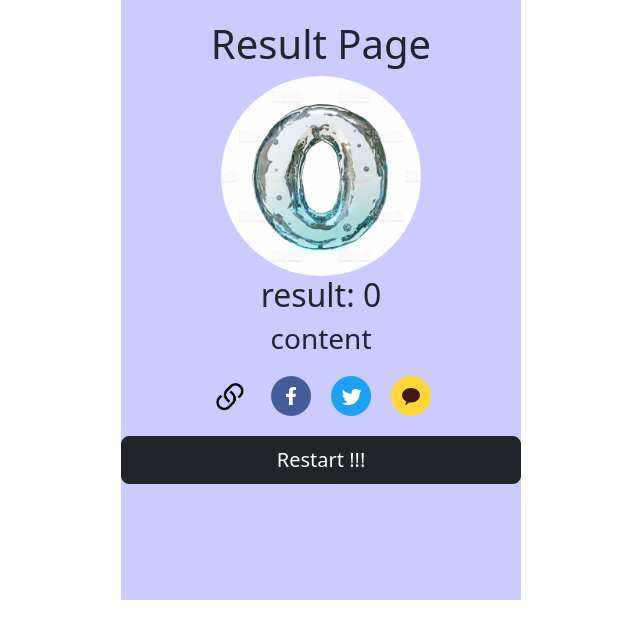
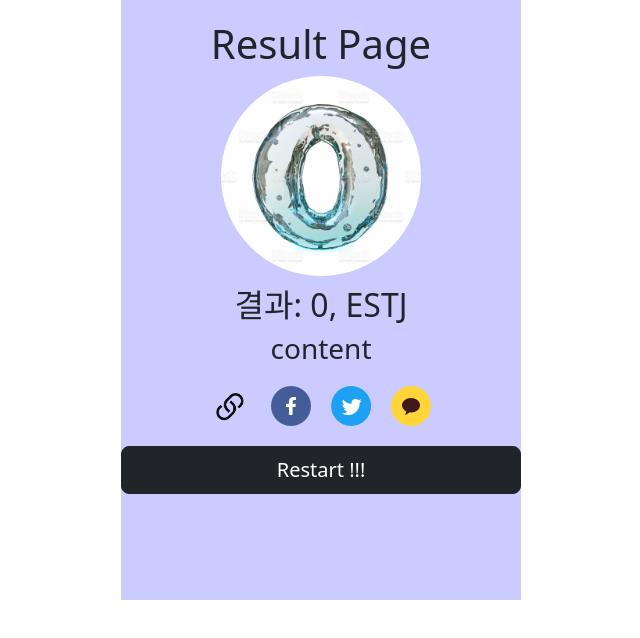
Before and after one commit to gee2450/mbti_test_react, a React (Create React App) app: page /result in a window 1280 px wide. Shown: the top 638 px of the page, without its empty margins (319-959 px from the left). Built offline with nearby package versions, Linux system fonts and the light colour scheme.

Commit message:
Cherry-pick to edit json file - about result page contents - ex. share contents, result page title etc.

```diff
--- a/package.json
+++ b/package.json
@@ -8,10 +8,13 @@
     "@testing-library/user-event": "^13.5.0",
     "axios": "^1.4.0",
     "bootstrap": "^5.2.3",
+    "i18next": "^23.1.0",
+    "i18next-browser-languagedetector": "^7.0.2",
     "react": "^18.2.0",
     "react-bootstrap": "^2.7.4",
     "react-dom": "^18.2.0",
     "react-hook-form": "^7.44.3",
+    "react-i18next": "^13.0.0",
     "react-router-dom": "^6.11.1",
     "react-scripts": "5.0.1",
     "styled-components": "^6.0.0-rc.1",
--- /dev/null
+++ b/public/data/en-US/start.json
@@ -0,0 +1,5 @@
+{
+    "title": "Title",
+    "intro": "Intro",
+    "btn-test-start": "Start !!!"
+}
--- /dev/null
+++ b/public/data/ko-KR/results.json
@@ -0,0 +1,98 @@
+[
+    {
+        "name": "0",
+        "title": "결과: 0, ESTJ",
+        "content": "content",
+        "src": "/images/ESTJ.jpg"
+    },
+    {
+        "name": "1",
+        "title":"결과: 1, ESTP",
+        "content":"내용",
+        "src": "/images/ESTP.jpg"
+    },
+    {
+        "name": "2",
+        "title":"결과: 2, ESFJ",
+        "content":"내용",
+        "src": "/images/ESFJ.jpg"
+    },
+    {
+        "name": "3",
+        "title":"결과: 3, ESFP",
+        "content":"내용",
+        "src": "/images/ESFP.jpg"
+    },
+    {
+        "name": "4",
+        "title":"결과: 4, ENTJ",
+        "content":"내용",
+        "src": "/images/ENTJ.jpg"
+    },
+    {
+        "name": "5",
+        "title":"결과: 5, ENTP",
+        "content":"내용",
+        "src": "/images/ENTP.jpg"
+    },
+    {
+        "name": "6",
+        "title":"결과: 6, ENFJ",
+        "content":"내용",
+        "src": "/images/ENFJ.jpg"
+    },
+    {
+        "name": "7",
+        "title":"결과: 7, ENFP",
+        "content":"내용",
+        "src": "/images/ENFP.jpg"
+    },
+    {
+        "name": "8",
+        "title":"결과: 8, ISTJ",
+        "content":"내용",
+        "src": "/images/ISTJ.jpg"
+    },
+    {
+        "name": "9",
+        "title":"결과: 9, ISTP",
+        "content":"내용",
+        "src": "/images/ISTP.jpg"
+    },
+    {
+        "name": "10",
+        "title":"결과: 10, ISFJ",
+        "content":"내용",
+        "src": "/images/ISFJ.jpg"
+    },
+    {
+        "name": "11",
+        "title":"결과: 11, ISFP",
+        "content":"내용",
+        "src": "/images/ISFP.jpg"
+    },
+    {
+        "name": "12",
+        "title":"결과: 12, INTJ",
+        "content":"내용",
+        "src": "/images/INTJ.jpg"
+    },
+    {
+        "name": "13",
+        "title":"결과: 13, INTP",
+        "content":"내용",
+        "src": "/images/INTP.jpg"
+    },
+    {
+        "name": "14",
+        "title":"결과: 14, INFJ",
+        "content":"내용",
+        "src": "/images/INFJ.jpg"
+    },
+    {
+        "name": "15",
+        "title":"결과: 15, INFP",
+        "content":"내용",
+        "src": "/images/INFP.jpg"
+    }
+]
--- a/public/data/start.json
+++ b/public/data/ko-KR/start.json
@@ -1,5 +1,5 @@
 {
     "title": "제목",
     "intro": "인트로",
-    "btn-test-start": "Start !!!"
+    "btn-test-start": "테스트 시작 !!!"
 }
--- a/src/pages/Result.jsx
+++ b/src/pages/Result.jsx
@@ -1,4 +1,4 @@
-import { React, useEffect, useMemo } from 'react';
+import { React, useEffect, useState } from 'react';
 import { Button } from 'react-bootstrap';
 import { useNavigate, useLocation } from "react-router-dom";
 import axios from 'axios';
@@ -11,6 +11,7 @@ const ResultImage = styled.img`
   width: 200px;
   height: 200px;
   margin: 0 auto;
+  margin-bottom: 10px;
   display: block;
   border-radius: 70%;
 `
@@ -46,7 +47,7 @@ const Result = () => {
 
   // get results data from result.json and save in field array
   useEffect(() => {
-    axios('/data/results.json')
+    axios('/data/ko-KR/results.json')
       .then((results) => {
         if (fields.length < 1 && results.data.length != 0) {
           results.data.forEach((result) => { append(result); });
@@ -119,7 +120,7 @@ const Result = () => {
       <h1>Result Page</h1>
       {
         watch('resultImages')
-        .filter((content, idx) => idx === resultImg)
+        .filter((_, idx) => idx === resultImg)
         .map((content, idx) => {
           return (
             <StyledDiv className="content" key={idx}>
@@ -147,7 +148,9 @@ const Result = () => {
         </Icon>
       </StyledDiv>
       <StyledDiv className="btn-wrap d-grid gap-2">
-        <Button className='btn-test-result' variant="dark" size="lg" onClick={nextPage}>Restart !!!</Button>
+      <Button className='btn-test-result' variant="dark" size="lg" onClick={nextPage}>
+        Restart !!!
+      </Button>
       </StyledDiv>
     </StyledArticle>
   );
--- a/src/pages/Start.jsx
+++ b/src/pages/Start.jsx
@@ -21,7 +21,7 @@ const Start = () => {
 
   // get start data from start.json and save in field array
   useEffect(() => {
-    axios('/data/start.json')
+    axios('/data/ko-KR/start.json')
       .then((datas) => {
         setDatas({
           title: datas.data["title"],
--- a/src/pages/Test.jsx
+++ b/src/pages/Test.jsx
@@ -1,5 +1,5 @@
 import { Button, ProgressBar } from 'react-bootstrap';
-import { React, useState, useEffect, useMemo } from 'react';
+import { React, useState, useEffect } from 'react';
 import { useNavigate } from "react-router-dom";
 import axios from 'axios';
 import { useForm, useFieldArray } from "react-hook-form";
@@ -34,7 +34,7 @@ const Test = () => {
 
   // get test data and make test-data, types, scores fields
   useEffect(() => {
-    axios('/data/test.json')
+    axios('/data/ko-KR/test.json')
       .then((problems) => {
         if (testFields.length < 1 && problems.data.length != 0) {
           let _typeSet = new Set();
```
Also changed, not shown: public/data/en-US/test.json (added, +86 -0 lines), public/data/en-US/results.json (renamed from public/data/results.json), public/data/ko-KR/test.json (renamed from public/data/test.json), 1 other file (tests, documents, lock files or other folders).
